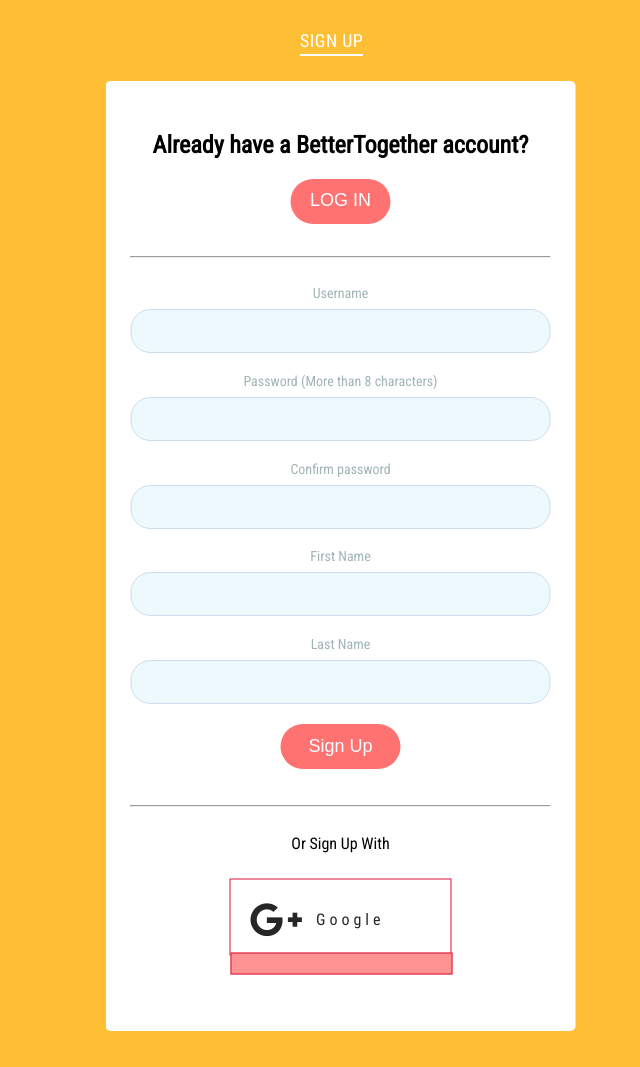
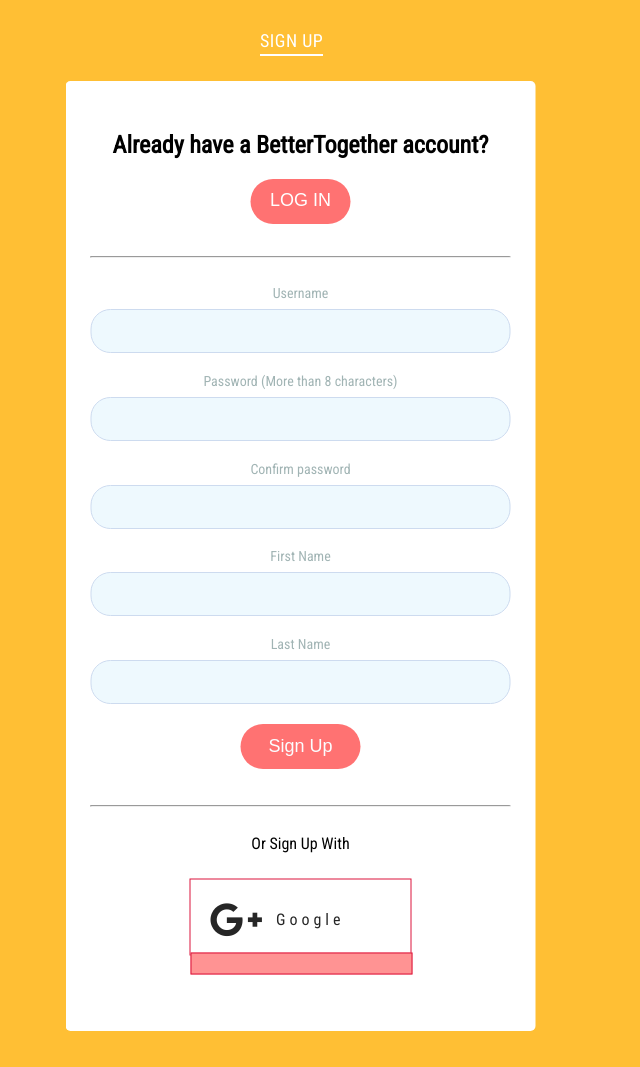
Before and after one commit to bameethanida/BetterTogether, a Django app: page /signup/ in a window 1280 px wide. Shown: the whole page, without its empty margins (325-965 px from the left). Run offline with Django 3.2, Linux system fonts and the light colour scheme.

Commit message:
edit margin left

```diff
--- a/BetterTogetherApp/static/css/login_style.css
+++ b/BetterTogetherApp/static/css/login_style.css
@@ -33,7 +33,7 @@ body {
 }
 
 .form-wrapper.is-active {
-	margin-left: 80px;
+	margin-left: 0;
 	animation: showLayer .3s ease-in forwards;
 }
 
```
